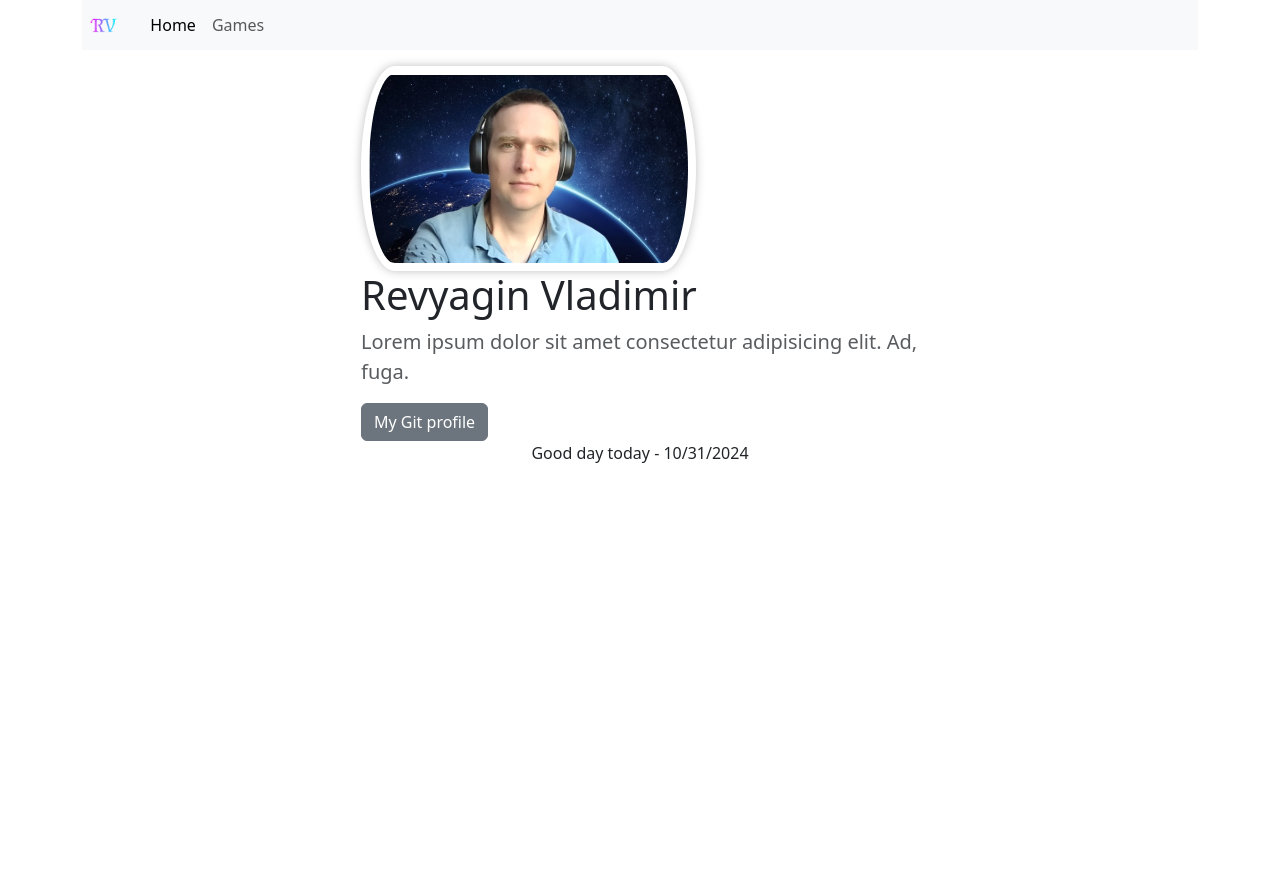
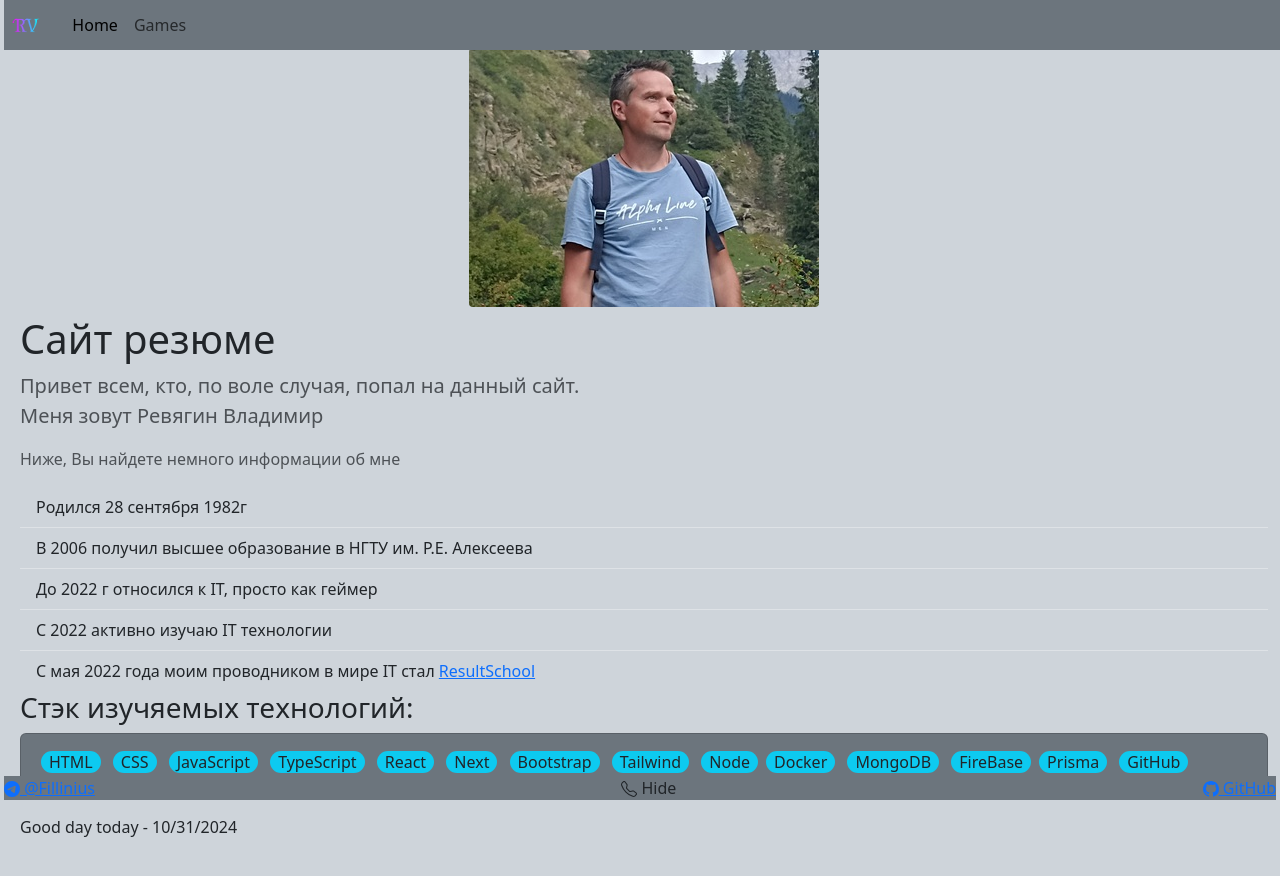
Before and after one commit to Fillinius/frontops2, a website: page app/index.html in a window 1280 px wide. Before the commit the page ends 800 px from the top, so only its background shows below. Drawn offline with nearby package versions, Linux system fonts and the light colour scheme.

Commit message:
feat: полностью переработал наполнение сайта

```diff
--- a/app/index.html
+++ b/app/index.html
@@ -27,15 +27,15 @@
     </style>
     <title>resume</title>
   </head>
-
-  <body class="container">
-    <header>
-      <nav class="navbar navbar-expand-lg bg-body-tertiary p-0">
+  <body class="bg-dark-subtle mx-1">
+    <div class="container-fluid p-0">
+      <header class="container-fluid position-fixed p-0">
+        <nav class="navbar navbar-expand-lg bg-secondary p-0">
           <a class="navbar-brand" href="/">
             <img src="./image/RV.png" alt="logo" height="40em" />
           </a>
           <button
-          class="navbar-toggler"
+            class="navbar-toggler m-2"
             type="button"
             data-bs-toggle="collapse"
             data-bs-target="#navbarNav"
@@ -57,28 +57,119 @@
           </div>
         </nav>
       </header>
-    <main>
+      <main class="container-fluid py-5 mx-1">
+        <img
+          class="rounded-1 mx-auto d-block"
+          src="./image/small 1.jpg"
+          alt="avatar"
+        />
+        <h1 class="fw-light mt-2">Сайт резюме</h1>
+        <p class="lead text-muted">
+          Привет всем, кто, по воле случая, попал на данный сайт.
+          <br />
+          Меня зовут Ревягин Владимир
+        </p>
+        <p class="text-muted">Ниже, Вы найдете немного информации об мне</p>
+        <ul class="list-group list-group-flush">
+          <li class="list-group-item bg-dark-subtle">
+            Родился 28 сентября 1982г
+          </li>
+          <li class="list-group-item bg-dark-subtle">
+            В 2006 получил высшее образование в НГТУ им. Р.Е. Алексеева
+          </li>
+          <li class="list-group-item bg-dark-subtle">
+            До 2022 г относился к IT, просто как геймер
+          </li>
+          <li class="list-group-item bg-dark-subtle">
+            С 2022 активно изучаю IT технологии
+          </li>
+          <li class="list-group-item bg-dark-subtle">
+            С мая 2022 года моим проводником в мире IT стал
+            <a
+              href="https://result.school/"
+              target="_blank"
+              rel="noopener noreferrer"
+              >ResultSchool</a
+            >
+          </li>
+        </ul>
+        <h3>Стэк изучяемых технологий:</h3>
+        <div class="card w-100 bg-secondary">
+          <div class="card-body">
+            <p class="card-text">
+              <span class="rounded-5 bg-info px-2 mx-1">HTML</span>
+              <span class="rounded-5 bg-info px-2 mx-1">CSS</span>
+              <span class="rounded-5 bg-info px-2 mx-1">JavaScript</span>
+              <span class="rounded-5 bg-info px-2 mx-1">TypeScript</span>
+              <span class="rounded-5 bg-info px-2 mx-1">React</span>
+              <span class="rounded-5 bg-info px-2 mx-1">Next</span>
+              <span class="rounded-5 bg-info px-2 mx-1">Bootstrap</span>
+              <span class="rounded-5 bg-info px-2 mx-1">Tailwind</span>
+              <span class="rounded-5 bg-info px-2 mx-1">Node</span
+              ><span class="rounded-5 bg-info px-2 mx-1">Docker</span>
+              <span class="rounded-5 bg-info px-2 mx-1">MongoDB</span>
+              <span class="rounded-5 bg-info px-2 mx-1">FireBase</span
+              ><span class="rounded-5 bg-info px-2 mx-1">Prisma</span>
+              <span class="rounded-5 bg-info px-2 mx-1">GitHub</span>
+            </p>
+          </div>
+        </div>
+        <br />
+        <script src="addTime.js"></script>
+      </main>
+      <footer class="container-fluid bg-secondary p-0 position-sticky bottom-0">
+        <div class="container-fliud text-center d-flex justify-content-between">
           <div>
-        <div class="col-lg-6 mx-auto">
-          <img class="avatar" src="./image/avatarka.jpg" alt="avatar" />
-          <h1 class="fw-light">Revyagin Vladimir</h1>
-          <p class="lead text-muted">
-            Lorem ipsum dolor sit amet consectetur adipisicing elit. Ad, fuga.
-          </p>
-          <a
-            class="btn btn-secondary"
-            href="https://github.com/Fillinius"
-            target="_blank"
+            <a href="https://t.me/fillinius/" class="">
+              <svg
+                xmlns="http://www.w3.org/2000/svg"
+                width="16"
+                height="16"
+                fill="currentColor"
+                class="bi bi-telegram"
+                viewBox="0 0 16 16"
               >
-            My Git profile</a
+                <path
+                  d="M16 8A8 8 0 1 1 0 8a8 8 0 0 1 16 0M8.287 5.906q-1.168.486-4.666 2.01-.567.225-.595.442c-.03.243.275.339.69.47l.175.055c.408.133.958.288 1.243.294q.39.01.868-.32 3.269-2.206 3.374-2.23c.05-.012.12-.026.166.016s.042.12.037.141c-.03.129-1.227 1.241-1.846 1.817-.193.18-.33.307-.358.336a8 8 0 0 1-.188.186c-.38.366-.664.64.015 1.088.327.216.589.393.85.571.284.194.568.387.936.629q.14.092.27.187c.331.236.63.448.997.414.214-.02.435-.22.547-.82.265-1.417.786-4.486.906-5.751a1.4 1.4 0 0 0-.013-.315.34.34 0 0 0-.114-.217.53.53 0 0 0-.31-.093c-.3.005-.763.166-2.984 1.09"
+                />
+              </svg>
+              @Fillinius
+            </a>
+          </div>
+          <div>
+            <svg
+              xmlns="http://www.w3.org/2000/svg"
+              width="16"
+              height="16"
+              fill="currentColor"
+              class="bi bi-telephone"
+              viewBox="0 0 16 16"
+            >
+              <path
+                d="M3.654 1.328a.678.678 0 0 0-1.015-.063L1.605 2.3c-.483.484-.661 1.169-.45 1.77a17.6 17.6 0 0 0 4.168 6.608 17.6 17.6 0 0 0 6.608 4.168c.601.211 1.286.033 1.77-.45l1.034-1.034a.678.678 0 0 0-.063-1.015l-2.307-1.794a.68.68 0 0 0-.58-.122l-2.19.547a1.75 1.75 0 0 1-1.657-.459L5.482 8.062a1.75 1.75 0 0 1-.46-1.657l.548-2.19a.68.68 0 0 0-.122-.58zM1.884.511a1.745 1.745 0 0 1 2.612.163L6.29 2.98c.329.423.445.974.315 1.494l-.547 2.19a.68.68 0 0 0 .178.643l2.457 2.457a.68.68 0 0 0 .644.178l2.189-.547a1.75 1.75 0 0 1 1.494.315l2.306 1.794c.829.645.905 1.87.163 2.611l-1.034 1.034c-.74.74-1.846 1.065-2.877.702a18.6 18.6 0 0 1-7.01-4.42 18.6 18.6 0 0 1-4.42-7.009c-.362-1.03-.037-2.137.703-2.877z"
+              />
+            </svg>
+            Hide
+          </div>
+          <div>
+            <a href="https://github.com/Fillinius">
+              <svg
+                xmlns="http://www.w3.org/2000/svg"
+                width="16"
+                height="16"
+                fill="currentColor"
+                class="bi bi-github"
+                viewBox="0 0 16 16"
+              >
+                <path
+                  d="M8 0C3.58 0 0 3.58 0 8c0 3.54 2.29 6.53 5.47 7.59.4.07.55-.17.55-.38 0-.19-.01-.82-.01-1.49-2.01.37-2.53-.49-2.69-.94-.09-.23-.48-.94-.82-1.13-.28-.15-.68-.52-.01-.53.63-.01 1.08.58 1.23.82.72 1.21 1.87.87 2.33.66.07-.52.28-.87.51-1.07-1.78-.2-3.64-.89-3.64-3.95 0-.87.31-1.59.82-2.15-.08-.2-.36-1.02.08-2.12 0 0 .67-.21 2.2.82.64-.18 1.32-.27 2-.27s1.36.09 2 .27c1.53-1.04 2.2-.82 2.2-.82.44 1.1.16 1.92.08 2.12.51.56.82 1.27.82 2.15 0 3.07-1.87 3.75-3.65 3.95.29.25.54.73.54 1.48 0 1.07-.01 1.93-.01 2.2 0 .21.15.46.55.38A8.01 8.01 0 0 0 16 8c0-4.42-3.58-8-8-8"
+                />
+              </svg>
+              GitHub</a
             >
           </div>
         </div>
-    </main>
-    <footer>
-      <div class="container text-center">
-        <script src="addTime.js"></script>
+      </footer>
     </div>
-    </footer>
   </body>
 </html>
```
Also changed, not shown: app/image/small 1.jpg (added). Lines whose indentation alone changed are shown as unchanged.
